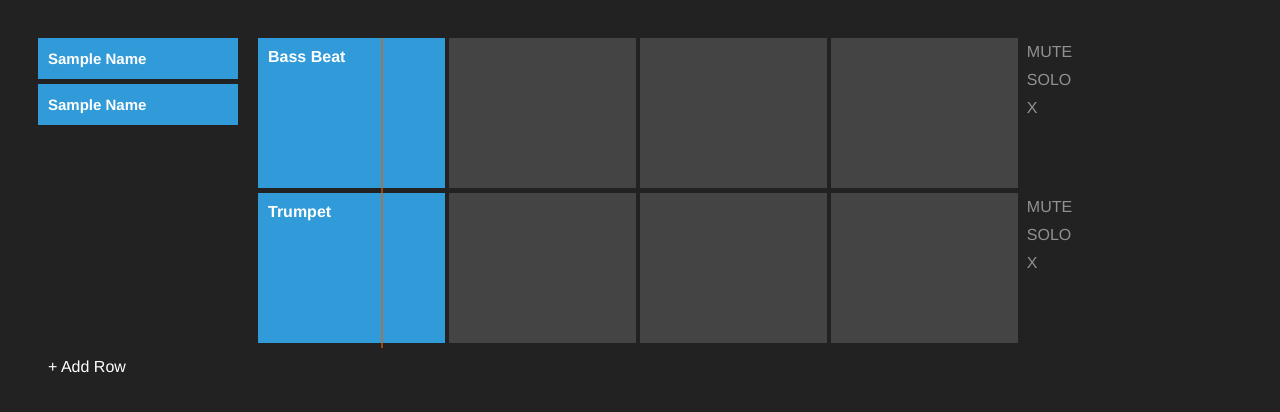
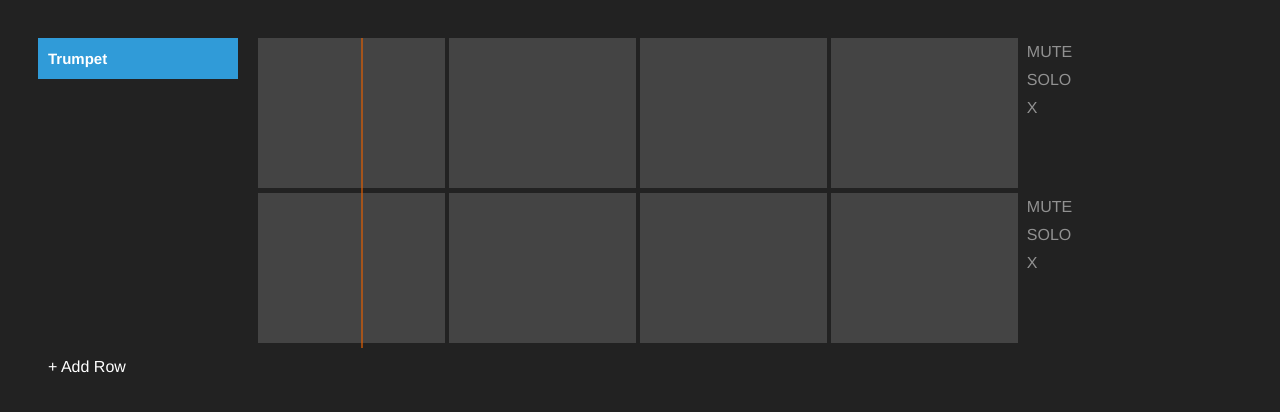
Before and after one commit to sanjaypoyzer/FunkJamTracker, a plain HTML site: page tracker.html in a window 1280 px wide. Drawn offline with nearby package versions, Linux system fonts and the light colour scheme.

Commit message:
Fixed bug where something blahaldhf;ladsfadsf

```diff
--- a/app.js
+++ b/app.js
@@ -18,7 +18,7 @@ $(document).ready(function(){
   });
 
   startTime = new Date().getTime();
-  bpm = 100;
+
 
   $(".new-cards").sortable({
     connectWith : ".tracker .cell",
@@ -58,18 +58,19 @@ $(document).ready(function(){
 });
 
 var bpm, previousTime, startTime;
-bpm = 120;
+bpm = 100;
 var beatLength = 60000 / bpm;
 var measureTime = beatLength * 16;
 
 
-var beat = 0;
+
 var elapsed = 0;
 var currentTime = 0;
 var delta = 0;
 var lastCalledTime = new Date().getTime();
 var playhead;
 
+var beat = 1;
 var measure = 1;
 var percent = 0;
 var totalElapsed;
@@ -113,21 +114,21 @@ function step(){
 
 function startBeat(measure, beat){
 
-  console.log(measure,beat);
+  var cards = $(".cell:nth-child("+measure+") .card");
 
-  var notes = $(".cell:nth-child("+measure+") .card .scale ").data("notes");
-  var audio = $(".cell:nth-child("+measure+") .scale audio");
+  console.log(beat,measure);
+   if(cards.length > 0) {
 
-  if(audio.length > 0) {
-
-    var beatNotes = notes[beat];
-
-    audio.each(function(){
-      for(var i = 0; i < beatNotes.length; i++){
-        var sound = $(this)[beatNotes[i]];
+     cards.each(function(){
+      var notes = $(this).find(".scale").data("notes");
+      var audio = $(this).find("audio");
+      var beatNotes = notes[beat-1];
+      var audio = $(this).find("audio");
+       for(var i = 0; i < beatNotes.length; i++){
+         var sound = audio[i];
         sound.play();
       }
-    });
+     });
 
-  }
+   }
 }
--- a/tracker.html
+++ b/tracker.html
@@ -10,30 +10,20 @@
   <body>
 
     <div class="new-cards">
-      <div class=" new-card">
-        <h1>Sample Name</h1>
+      <div class="new-card">
+        <h1>Trumpet</h1>
         <a class="delete-card" href="#">X</a>
+        <div class="scale" data-notes="[[0],[0],[0],[0],[0],[0],[0],[0],[0],[0],[0],[0],[0],[0],[0],[0]]">
+          <audio src="sounds/trumpet.mp3"></audio>
+        </div>
       </div>
-      <div class=" new-card">
-        <h1>Sample Name</h1>
-        <a class="delete-card" href="#">X</a>
-      </div>
+
     </div>
 
     <div class="tracker-wrapper">
       <div class="tracker">
-
         <div class="row">
-          <div class="cell">
-
-            <div class="card">
-              <h1>Bass Beat</h1>
-              <div class="scale" data-notes="[[0],[0],[0],[0],[0],[0],[0],[0],[0],[0],[0],[0],[0],[0],[0],[0]]">
-                <audio src="sounds/bassfx.mp3"></audio>
-              </div>
-            </div>
-
-          </div>
+          <div class="cell"></div>
           <div class="cell"></div>
           <div class="cell"></div>
           <div class="cell"></div>
@@ -44,15 +34,7 @@
           </div>
         </div>
         <div class="row">
-          <div class="cell">
-            <div class="card">
-              <h1>Trumpet</h1>
-              <div class="scale" data-notes="[[0],[],[0],[],[0],[],[0],[],[0],[],[0],[],[0],[],[0],[]]">
-                <audio src="sounds/trumpet.mp3"></audio>
-              </div>
-            </div>
-
-          </div>
+          <div class="cell"></div>
           <div class="cell"></div>
           <div class="cell"></div>
           <div class="cell"></div>
```
